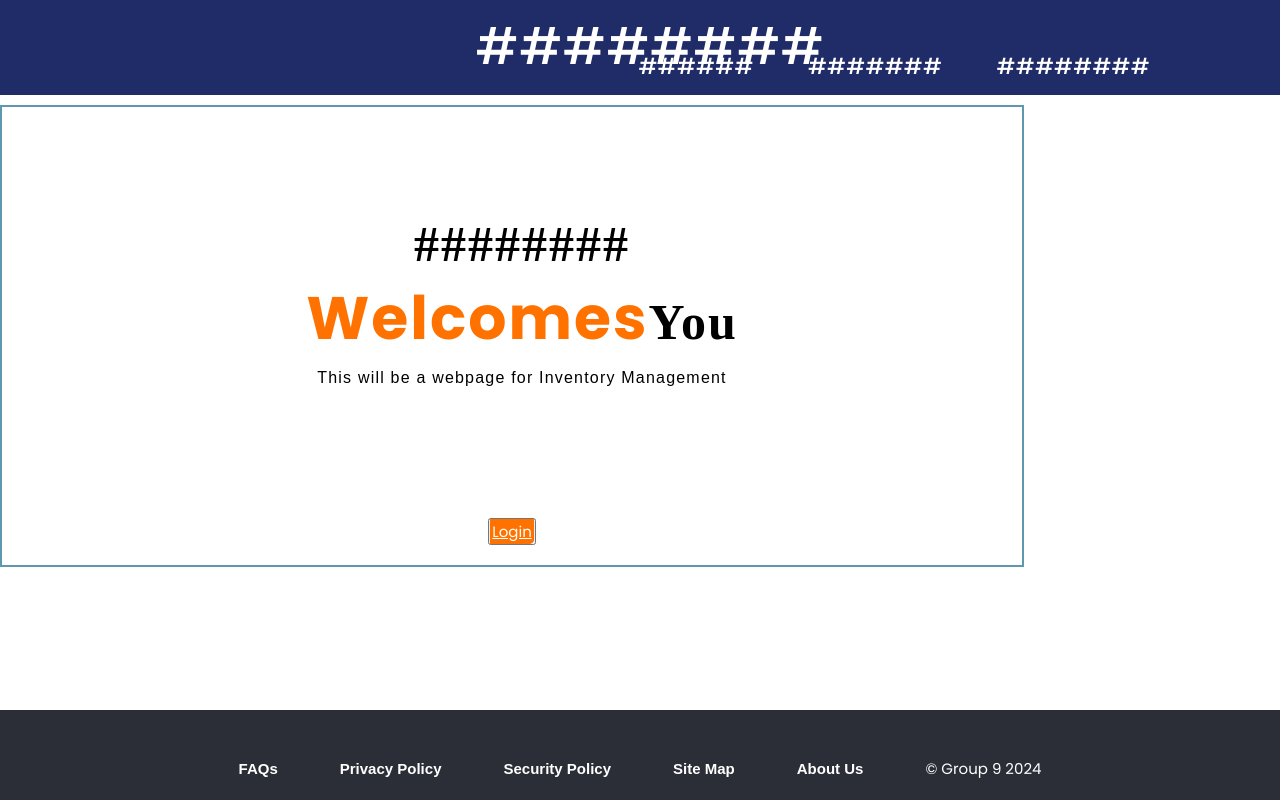
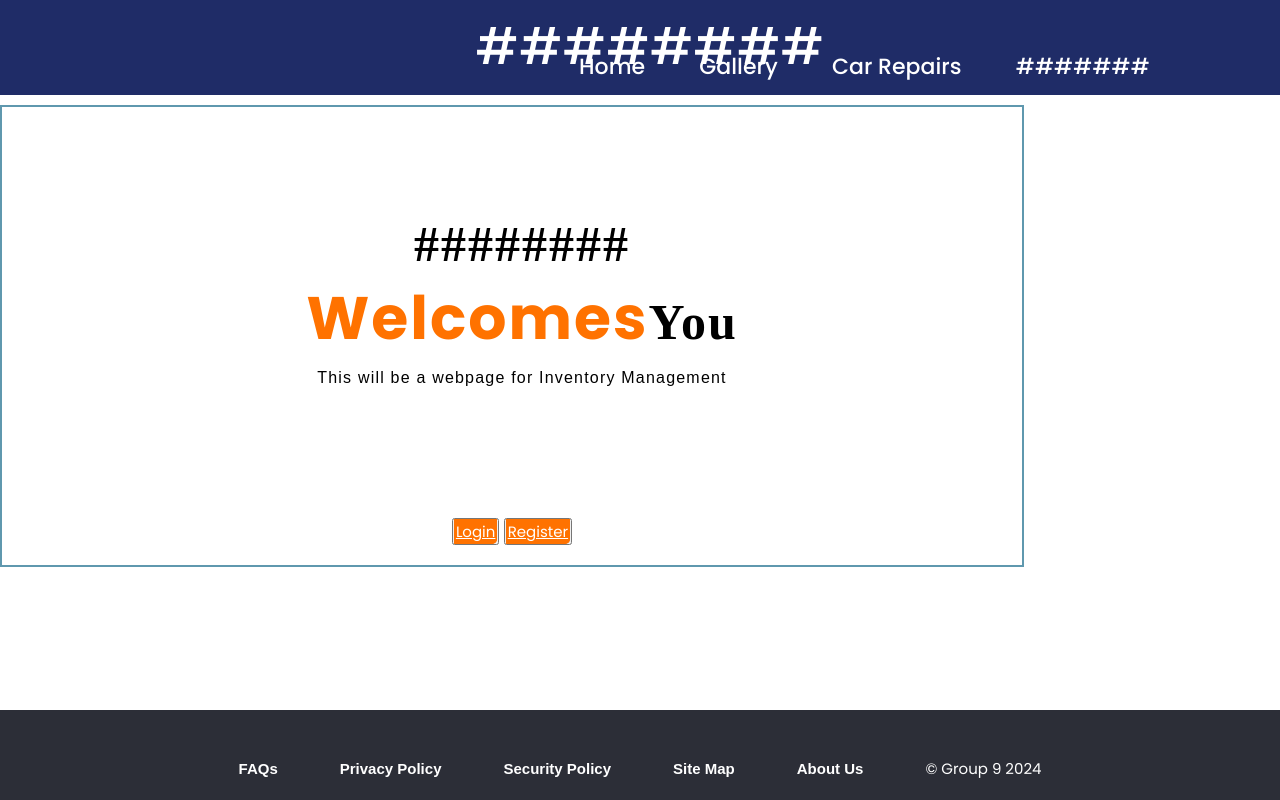
Before and after one commit to Connor2308/Project, a PHP site: page / in a window 1280 px wide. Run offline with PHP 8.4, Linux system fonts and the light colour scheme.

Commit message:
template

```diff
--- a/admin_page.php
+++ b/admin_page.php
@@ -30,7 +30,7 @@ if(!isset($_SESSION['admin_name'])){
       <h3>hi, <span>admin</span></h3>
       <h1>welcome <span><?php echo $_SESSION['admin_name'] ?></span></h1>
       <p>this is an admin page</p>
-      <a href="admin_user.php" class="btn">Task Manager</a>
+      <a href="admin_user.php" class="btn">Inventory Management</a>
       <a href="register_form.php" class="btn">register</a>
       <a href="logout.php" class="btn">logout</a>
       <a href="index.php" class="btn">Home</a>
--- a/includes/header.php
+++ b/includes/header.php
@@ -4,9 +4,10 @@
   </div>
     <nav class="navbar">
       <div class="nav-container">
-        <a href="index.php">######</a>
+        <a href="index.php">Home</a>
+        <a href="">Gallery</a>
+        <a href="">Car Repairs</a>
         <a href="map.php">#######</a>
-        <a href="hotels.php">########</a>
         <a href=""></a>
       </div>
     </nav>
--- a/index.php
+++ b/index.php
@@ -21,6 +21,7 @@
                 <h1>########<br><span>Welcomes</span>You</h1>
                 <p class="par">This will be a webpage for Inventory Management</p>
                 <button type="submit"><a href="logout.php" class="btn">Login</a></button>
+                <button type="submit"><a href="register_form.php" class="btn">Register</a></button>
             </div>
     </div>
         <!-- <div class="content">
--- a/user_page.php
+++ b/user_page.php
@@ -30,7 +30,8 @@ if(!isset($_SESSION['user_name'])){
       <h3>hi, <span>user</span></h3>
       <h1>welcome <span><?php echo $_SESSION['user_name'] ?></span></h1>
       <p>this is an user page</p>
-      <a href="index_user.php" class="btn">Home</a>
+      <a href="index_user.php" class="btn">Inventory Management</a>
+      <a href="index.php" class="btn">Home</a>
       <a href="register_form.php" class="btn">register</a>
       <a href="logout.php" class="btn">logout</a>
    </div>
```
